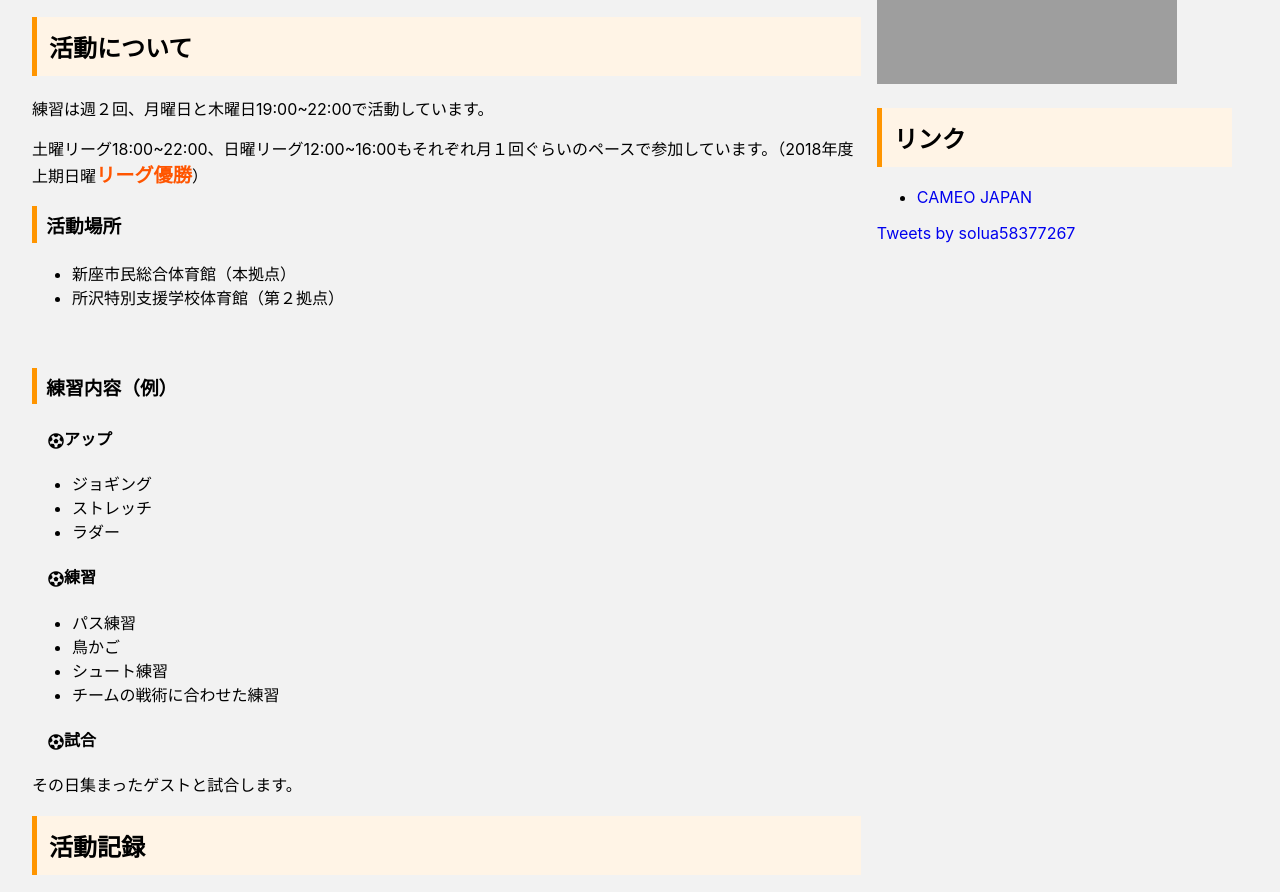
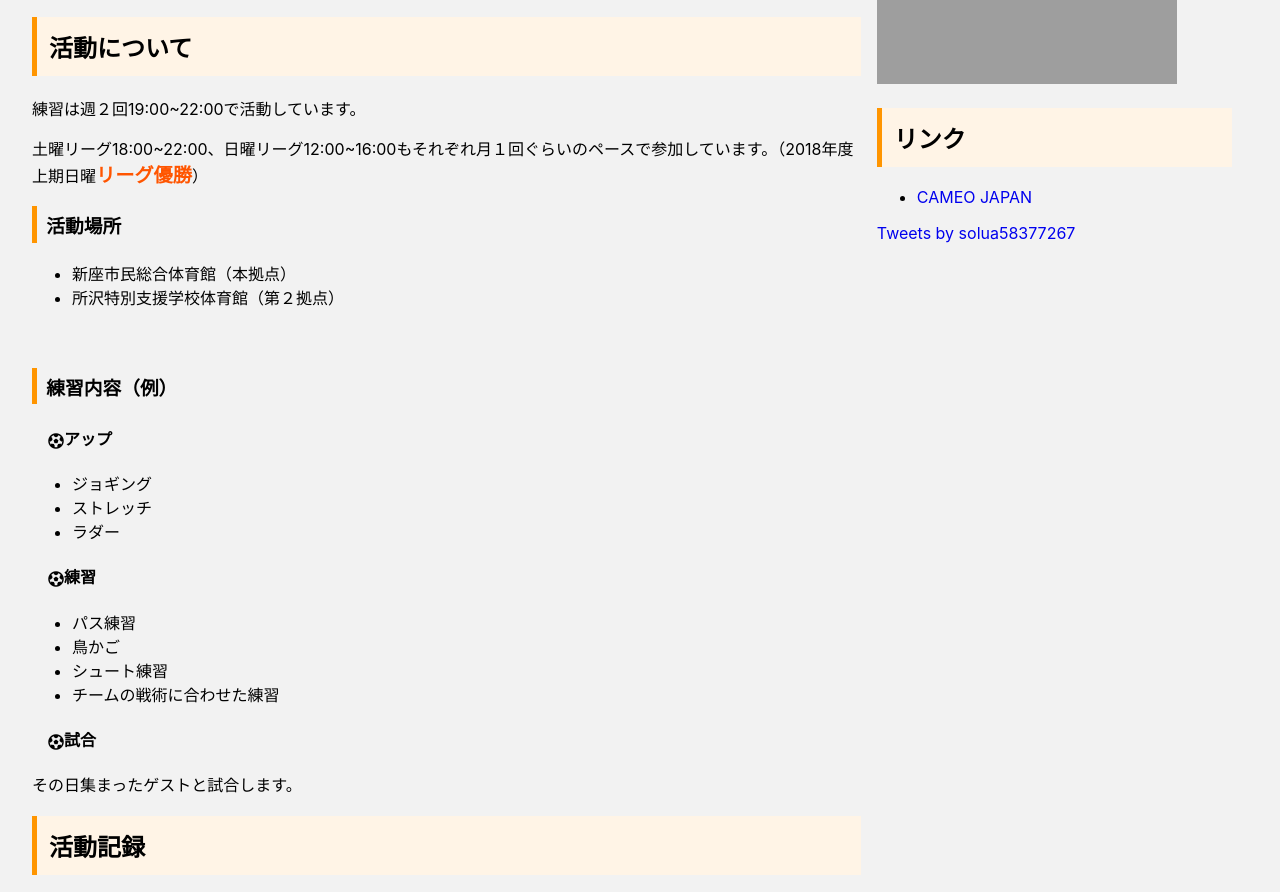
Before and after one commit to reimuprograming/niiza-futsal-solua, a plain HTML site: page docs/index.html in a window 1280 px wide. Shown: the part 948-1840 px from the top of the page. Drawn offline with Linux system fonts and the light colour scheme; grey boxes are pictures that could not be loaded.

Commit message:
text changed

```diff
--- a/docs/index.html
+++ b/docs/index.html
@@ -59,7 +59,7 @@
             </section>
             <section id="activity">
                 <h2>活動について</h2>
-                <P>練習は週２回、月曜日と木曜日19:00~22:00で活動しています。</P>
+                <P>練習は週２回19:00~22:00で活動しています。</P>
                 <p>土曜リーグ18:00~22:00、日曜リーグ12:00~16:00もそれぞれ月１回ぐらいのペースで参加しています。（2018年度上期日曜<span class="highlight">リーグ優勝</span>）</P>
                 <section>
                     <h3>活動場所</h3>
```
